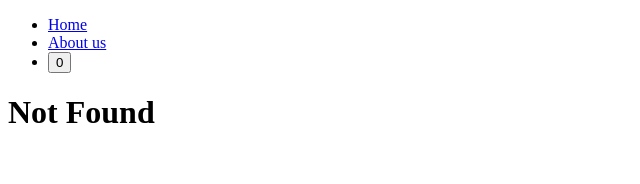
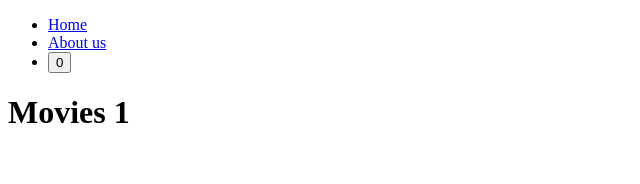
Before and after one commit to ihplus-skmin/uni-front, a Next.js app: page /movies/1 in a window 1280 px wide. Before the commit this address had no page. Shown: the top 184 px of the page, without its empty margins (0-640 px from the left). Built offline with nearby package versions, Linux system fonts and the light colour scheme.

Commit message:
2장 마지막

```diff
--- /dev/null
+++ b/app/(movies)/movies/[id]/page.tsx
@@ -0,0 +1,5 @@
+export default function MoviesDetail ({params: {id}} : {params: { id: string}} ) {
+  return (
+    <h1>Movies {id}</h1>
+  )
+}
```
